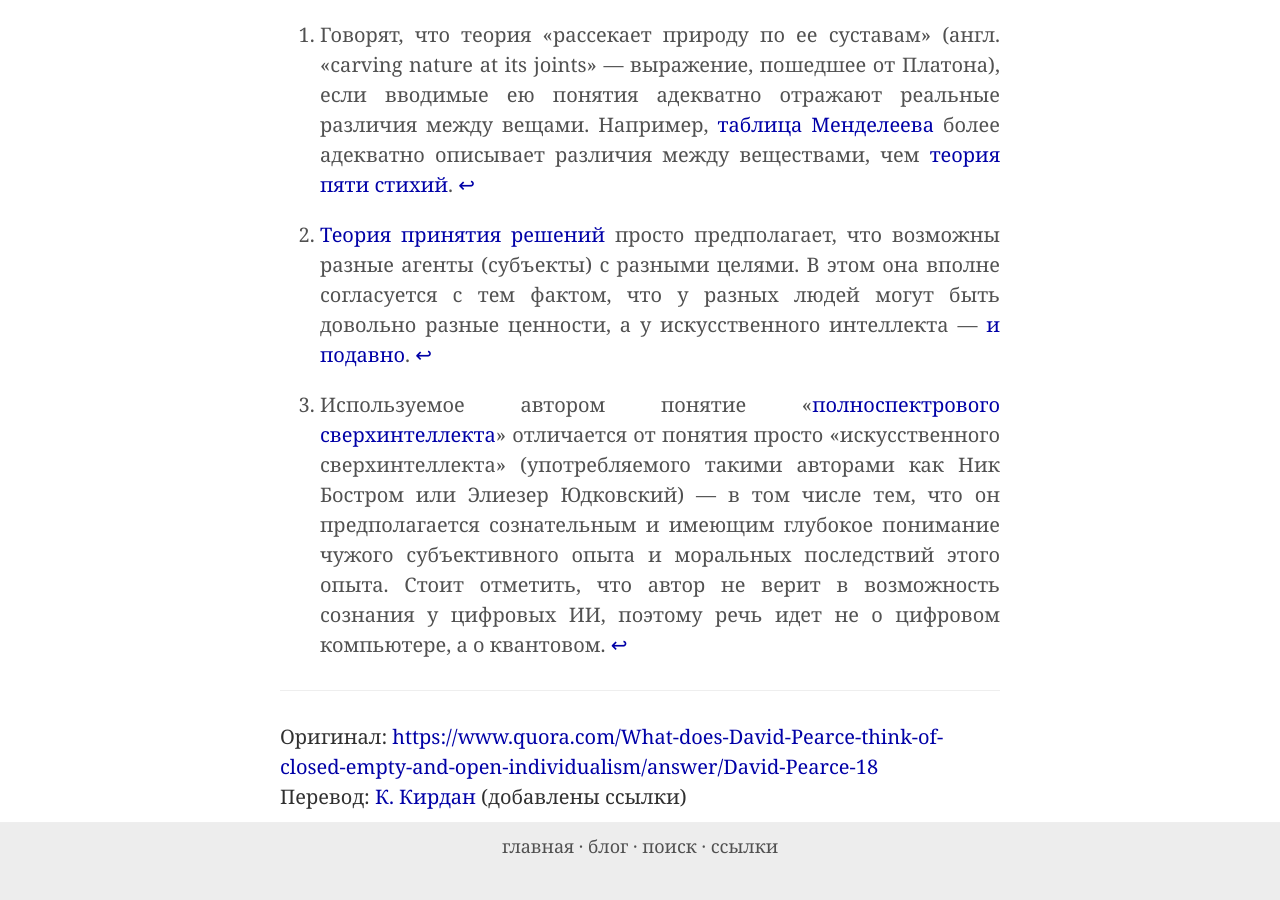
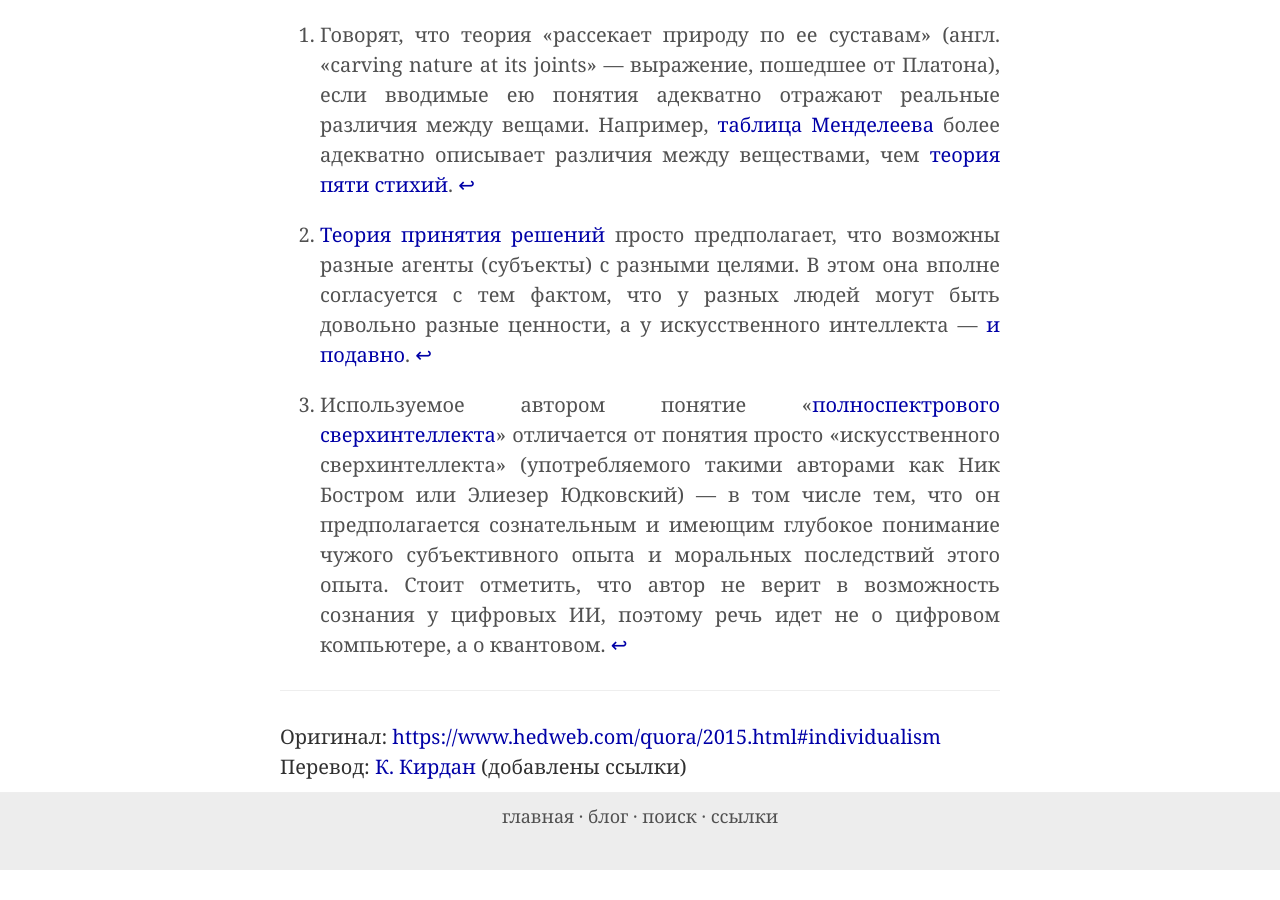
Before and after one commit to ReducingSuffering/reducingsuffering.github.io, a Jekyll site: the page built from _articles/david-pearce-q1.md, in a window 1280 px wide and 900 px high, scrolled down 6537 px. Built offline with Jekyll 4.4.1, drawn with Linux system fonts in a browser that asks for light colours; after the commit the page ends 7407 px from its top, so only the background shows below that; some of the changed lines change nothing that is shown.

Commit message:
Update david-pearce-q1.md

```diff
--- a/_articles/david-pearce-q1.md
+++ b/_articles/david-pearce-q1.md
@@ -3,7 +3,7 @@ layout: article
 title: "О закрытом, пустом и открытом индивидуализме"
 authors:
   - Дэвид Пирс
-original: https://www.quora.com/What-does-David-Pearce-think-of-closed-empty-and-open-individualism/answer/David-Pearce-18
+original: https://www.hedweb.com/quora/2015.html#individualism
 original_date:
   - 2019.12.18
   - 2019.12.25
```
